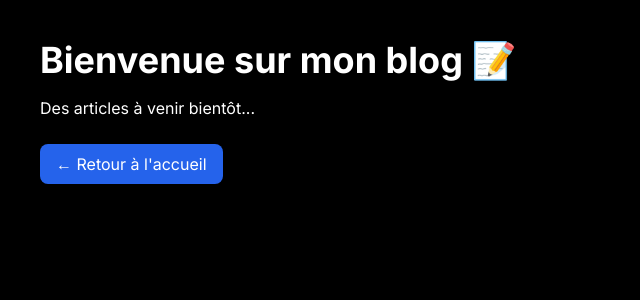
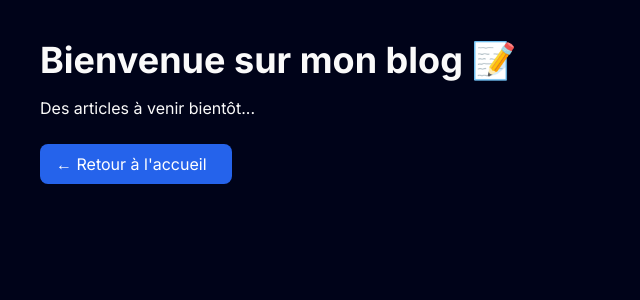
Before and after one commit to ChainerKOMISSA/Portfolio, a Next.js app in the folder portfolio/: page /blog in a window 1280 px wide. Shown: the top 300 px of the page, without its empty margins (0-640 px from the left). Built offline with nearby package versions, Linux system fonts and the light colour scheme.

Commit message:
Ajout de la page de blog

```diff
--- a/portfolio/app/blog/page.tsx
+++ b/portfolio/app/blog/page.tsx
@@ -2,14 +2,14 @@ import Link from "next/link";
 
 export default function BlogPage() {
     return (
-        <main className="min-h-screen p-10 text-white bg-black">
+        <main className="min-h-screen p-10 bg-black-100 flex flex-col overflow-hidden mx-auto sm:px-10 px-5">
             <h1 className="text-4xl font-bold">Bienvenue sur mon blog 📝</h1>
             <p className="mt-4">Des articles à venir bientôt...</p><br/>
             <Link
                 href="/"
-                className="inline-block px-4 py-2 bg-blue-600 hover:bg-blue-500 text-white rounded-lg transition"
+                className="inline-block px-4 py-2 w-48 bg-blue-600 hover:bg-blue-500 text-white rounded-lg transition"
             >
-                ← Retour à l'accueil
+                ← Retour à l&apos;accueil
             </Link>
         </main>
     );
```
